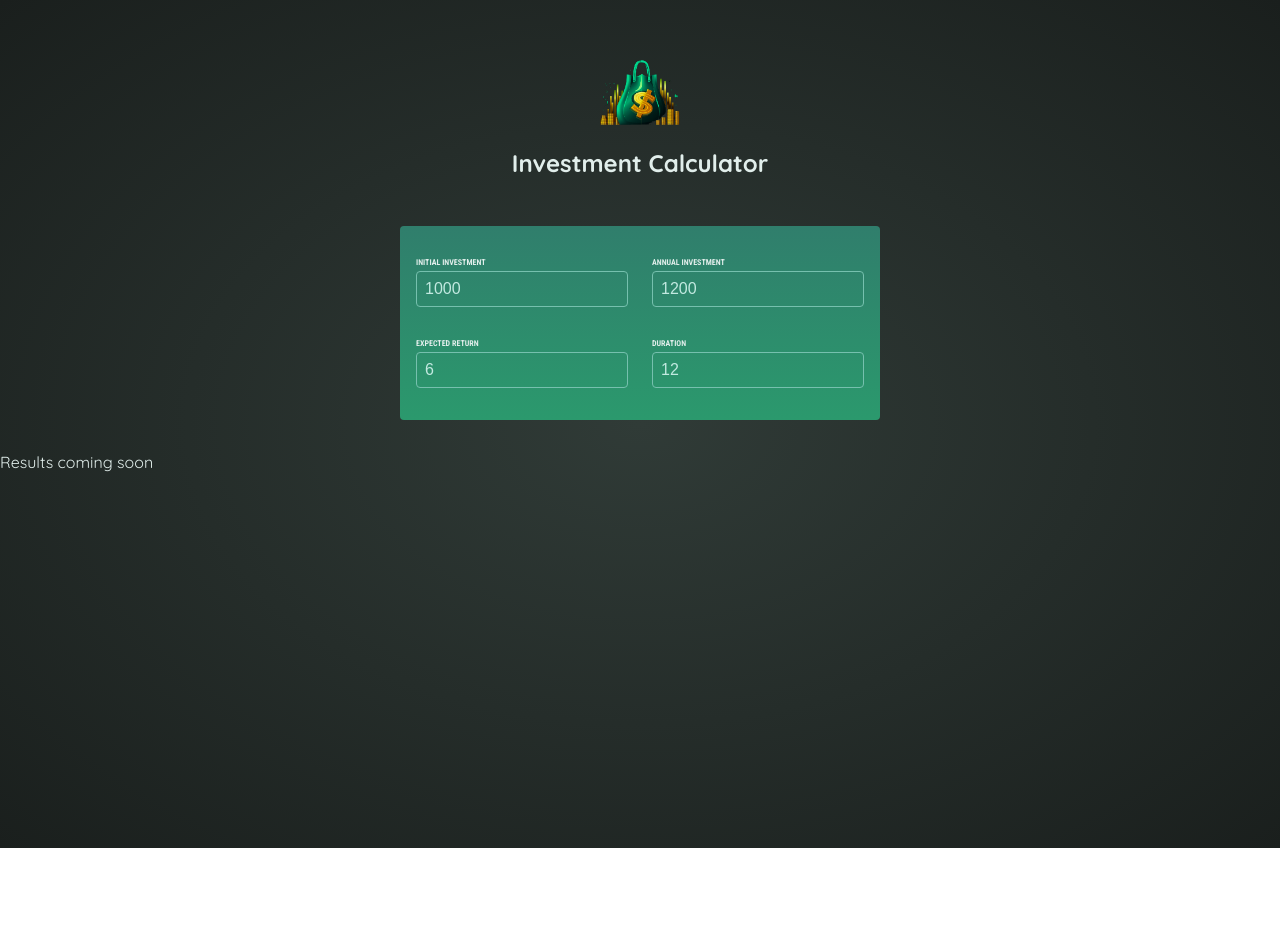
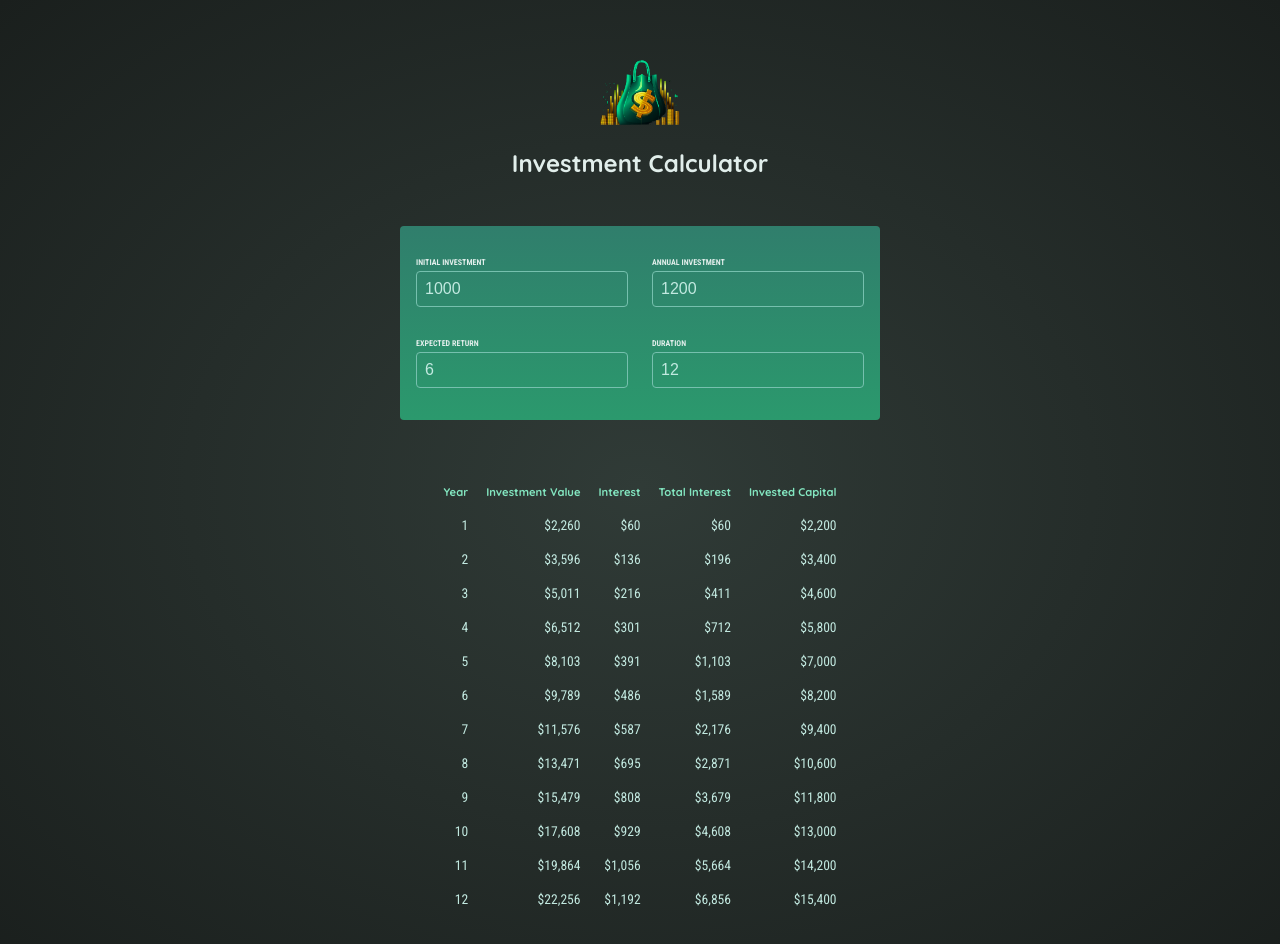
Before and after one commit to amr4356/ReactCourse-InvestmentCalculator, a React (Vite) app in the folder 01-starting-project/: page / in a window 1280 px wide. Shown: the top 944 px of the page. Before the commit the page ends 848 px from the top, so only its background shows below. Built offline with nearby package versions, Linux system fonts and the light colour scheme.

Commit message:
103. Outputting Results in a List & Deriving More Values

```diff
--- a/01-starting-project/src/components/Results.jsx
+++ b/01-starting-project/src/components/Results.jsx
@@ -1,9 +1,35 @@
-import {calculateInvestmentResults} from '../util/investment.js';
+import {calculateInvestmentResults, formatter} from '../util/investment.js';
 
 export default function Restults({input}){
     const resultsData=calculateInvestmentResults(input);
-    console.log(resultsData);
+
+    const initialInvestment=resultsData[0].valueEndOfYear - resultsData[0].interest - resultsData[0].annualInvestment;
+
     return (
-        <p>Results coming soon</p>
+        <table id='result'>
+            <thead>
+                <tr>
+                    <th>Year</th>
+                    <th>Investment Value</th>
+                    <th>Interest</th>
+                    <th>Total Interest</th>
+                    <th>Invested Capital</th>
+                </tr>
+            </thead>
+            <tbody>
+                {resultsData.map(yearData=>{
+                    const totalInterest=yearData.valueEndOfYear-yearData.annualInvestment * yearData.year -initialInvestment;
+                    const totalAmountInvested=yearData.valueEndOfYear-totalInterest;
+
+                    return <tr key={yearData.year}>
+                        <td>{yearData.year}</td>
+                        <td>{formatter.format(yearData.valueEndOfYear)}</td>
+                        <td>{formatter.format(yearData.interest)}</td>
+                        <td>{formatter.format(totalInterest)}</td>
+                        <td>{formatter.format(totalAmountInvested)}</td>
+                    </tr>
+                })}
+            </tbody>
+        </table>
     );
 }
```
